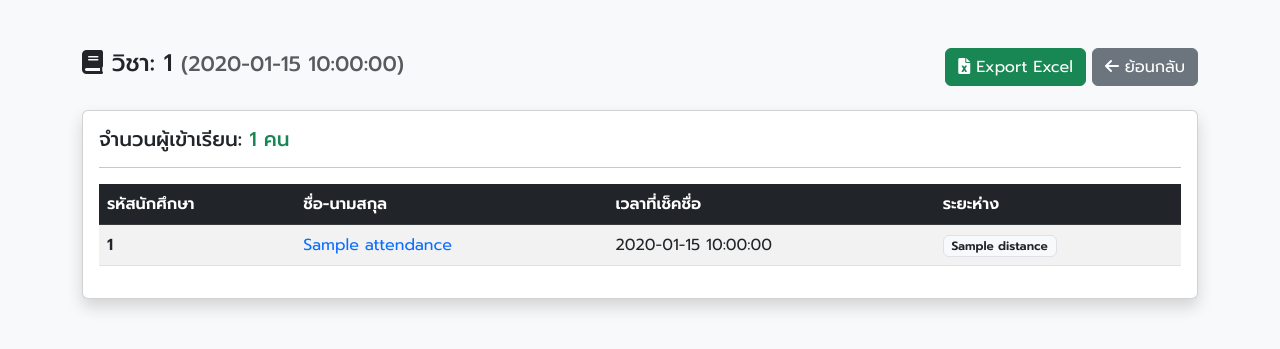
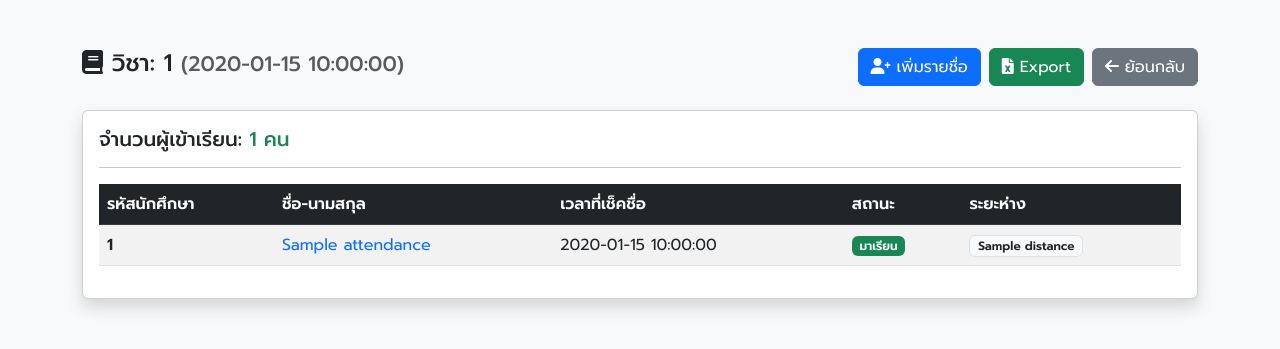
Before and after one commit to Hee1453/smart-attendance, a Flask app: page /history/1 in a window 1280 px wide. Shown: the top 349 px of the page. Run offline with Flask 3, Linux system fonts and the light colour scheme; a database or web service that is not in the repository returns one stand-in record (values such as "Sample title"); some libraries are stand-ins or nearby versions.

Commit message:
Add files via upload

```diff
--- a/app.py
+++ b/app.py
@@ -290,6 +290,46 @@ def export_history(session_id):
             worksheet.column_dimensions[col_letter].width = max_len
 
     return send_file(filename, as_attachment=True)
+
+# API สำหรับเพิ่มชื่อแบบ Manual ย้อนหลัง (เมื่อคลาสปิดไปแล้ว)
+@app.route('/api/history_add_student', methods=['POST'])
+def history_add_student():
+    if not session.get('user'): return jsonify({"status": "error", "message": "กรุณาล็อกอิน"}), 401
+
+    data = request.json
+    session_id = data.get('session_id')
+    student_id = data.get('student_id')
+    req_name = data.get('name', '').strip()
+    status = data.get('status', 'present')
+    time_str = get_thai_now().strftime("%H:%M:%S")
+
+    conn = get_db()
+    cursor = conn.cursor()
+
+    # 1. เช็คว่ามีชื่อในคาบนี้หรือยัง
+    cursor.execute('SELECT id FROM attendance WHERE session_id = %s AND student_id = %s', (session_id, student_id))
+    if cursor.fetchone():
+        cursor.close(); conn.close()
+        return jsonify({"status": "error", "message": "นักศึกษาคนนี้มีชื่อในคลาสนี้แล้ว"})
+
+    # 2. หาชื่อจากประวัติเก่า
+    cursor.execute('SELECT name, picture FROM attendance WHERE student_id = %s LIMIT 1', (student_id,))
+    student_info = cursor.fetchone()
+
+    final_name = req_name if req_name else (student_info['name'] if student_info and student_info['name'] else 'เพิ่มโดยอาจารย์ (ย้อนหลัง)')
+    picture = student_info['picture'] if student_info and student_info['picture'] else ''
+
+    # 3. บันทึกลง DB
+    cursor.execute('''
+        INSERT INTO attendance (session_id, student_id, check_in_time, distance, email, name, picture, status, ip_address, device_info)
+        VALUES (%s, %s, %s, %s, %s, %s, %s, %s, %s, %s)
+    ''', (session_id, student_id, time_str, 'Manual', '', final_name, picture, status, 'Manual', 'Manual'))
+
+    conn.commit()
+    cursor.close()
+    conn.close()
+
+    return jsonify({"status": "success", "message": "เพิ่มข้อมูลย้อนหลังเรียบร้อย"})
 
 @app.route('/setup_profile')
 def setup_profile_page():
--- a/templates/history_detail.html
+++ b/templates/history_detail.html
@@ -7,18 +7,22 @@
     <link href="https://cdn.jsdelivr.net/npm/bootstrap@5.3.0/dist/css/bootstrap.min.css" rel="stylesheet">
     <link href="https://cdnjs.cloudflare.com/ajax/libs/font-awesome/6.0.0/css/all.min.css" rel="stylesheet">
     <link href="https://fonts.googleapis.com/css2?family=Prompt:wght@300;400;500;600&display=swap" rel="stylesheet">
+    <script src="https://cdn.jsdelivr.net/npm/sweetalert2@11"></script>
     <style>body { font-family: 'Prompt', sans-serif; }</style>
 </head>
 <body class="bg-light">
     <div class="container py-5">
-        <div class="d-flex justify-content-between align-items-center mb-4">
+        <div class="d-flex justify-content-between align-items-center mb-4 flex-wrap gap-2">
             <h4>
                 <i class="fas fa-book"></i> วิชา: {{ session['subject_id'] }}
                 <small class="text-muted">({{ session['created_at'] }})</small>
             </h4>
-            <div>
+            <div class="d-flex gap-2">
+                <button class="btn btn-primary" data-bs-toggle="modal" data-bs-target="#addManualModal">
+                    <i class="fas fa-user-plus"></i> เพิ่มรายชื่อ
+                </button>
                 <a href="/export_history/{{ session['id'] }}" class="btn btn-success">
-                    <i class="fas fa-file-excel"></i> Export Excel
+                    <i class="fas fa-file-excel"></i> Export
                 </a>
                 <a href="/history" class="btn btn-secondary">
                     <i class="fas fa-arrow-left"></i> ย้อนกลับ
@@ -37,6 +41,7 @@
                                 <th>รหัสนักศึกษา</th>
                                 <th>ชื่อ-นามสกุล</th>
                                 <th>เวลาที่เช็คชื่อ</th>
+                                <th>สถานะ</th>
                                 <th>ระยะห่าง</th>
                             </tr>
                         </thead>
@@ -46,6 +51,15 @@
                                 <td class="fw-bold">{{ student['student_id'] }}</td>
                                 <td class="text-primary">{{ student['name'] if student['name'] else '-' }}</td>
                                 <td>{{ student['check_in_time'] }}</td>
+                                <td>
+                                    {% if student['status'] == 'leave' %}
+                                        <span class="badge bg-info text-dark">ลาป่วย/ลากิจ</span>
+                                    {% elif student['status'] == 'late' %}
+                                        <span class="badge bg-warning text-dark">มาสาย</span>
+                                    {% else %}
+                                        <span class="badge bg-success">มาเรียน</span>
+                                    {% endif %}
+                                </td>
                                 <td><span class="badge bg-light text-dark border">{{ student['distance'] }}</span></td>
                             </tr>
                             {% endfor %}
@@ -58,5 +72,70 @@
             </div>
         </div>
     </div>
+
+    <div class="modal fade" id="addManualModal" tabindex="-1">
+        <div class="modal-dialog modal-dialog-centered">
+            <div class="modal-content">
+                <div class="modal-header bg-primary text-white">
+                    <h5 class="modal-title"><i class="fas fa-user-plus"></i> เพิ่มรายชื่อ (ย้อนหลัง)</h5>
+                    <button type="button" class="btn-close btn-close-white" data-bs-dismiss="modal"></button>
+                </div>
+                <div class="modal-body">
+                    <form id="historyAddForm">
+                        <div class="mb-3">
+                            <label class="form-label fw-bold">รหัสนักศึกษา *</label>
+                            <input type="text" class="form-control" id="h_student_id" required>
+                        </div>
+                        <div class="mb-3">
+                            <label class="form-label fw-bold">ชื่อ-นามสกุล (ไม่บังคับ)</label>
+                            <input type="text" class="form-control" id="h_name" placeholder="ถ้าระบบเคยมีชื่อแล้วจะดึงให้อัตโนมัติ">
+                        </div>
+                        <div class="mb-3">
+                            <label class="form-label fw-bold">สถานะ</label>
+                            <select class="form-select" id="h_status">
+                                <option value="present">✅ มาเรียน</option>
+                                <option value="late">⚠️ มาสาย</option>
+                                <option value="leave">📝 ลาป่วย/ลากิจ</option>
+                            </select>
+                        </div>
+                        <button type="submit" class="btn btn-primary w-100">บันทึกข้อมูล</button>
+                    </form>
+                </div>
+            </div>
+        </div>
+    </div>
+
+    <script src="https://cdn.jsdelivr.net/npm/bootstrap@5.3.0/dist/js/bootstrap.bundle.min.js"></script>
+    <script>
+        document.getElementById('historyAddForm').addEventListener('submit', function(e) {
+            e.preventDefault();
+            const btn = e.target.querySelector('button[type="submit"]');
+            btn.disabled = true;
+            btn.innerHTML = 'กำลังบันทึก...';
+
+            const payload = {
+                session_id: {{ session['id'] }},
+                student_id: document.getElementById('h_student_id').value,
+                name: document.getElementById('h_name').value,
+                status: document.getElementById('h_status').value
+            };
+
+            fetch('/api/history_add_student', {
+                method: 'POST',
+                headers: {'Content-Type': 'application/json'},
+                body: JSON.stringify(payload)
+            })
+            .then(res => res.json())
+            .then(data => {
+                if(data.status === 'success') {
+                    Swal.fire('สำเร็จ', data.message, 'success').then(() => location.reload());
+                } else {
+                    Swal.fire('ข้อผิดพลาด', data.message, 'error');
+                    btn.disabled = false;
+                    btn.innerHTML = 'บันทึกข้อมูล';
+                }
+            });
+        });
+    </script>
 </body>
 </html>
```
